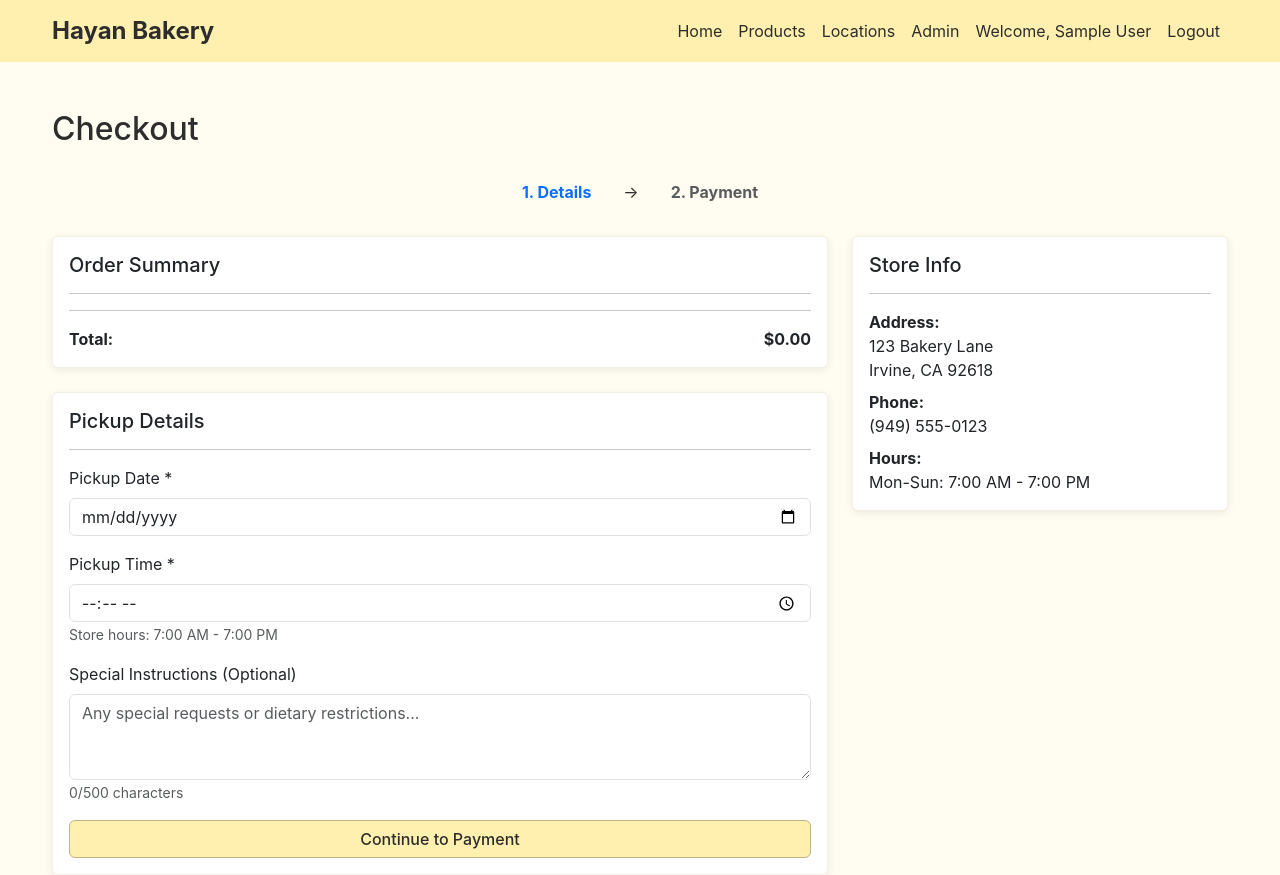
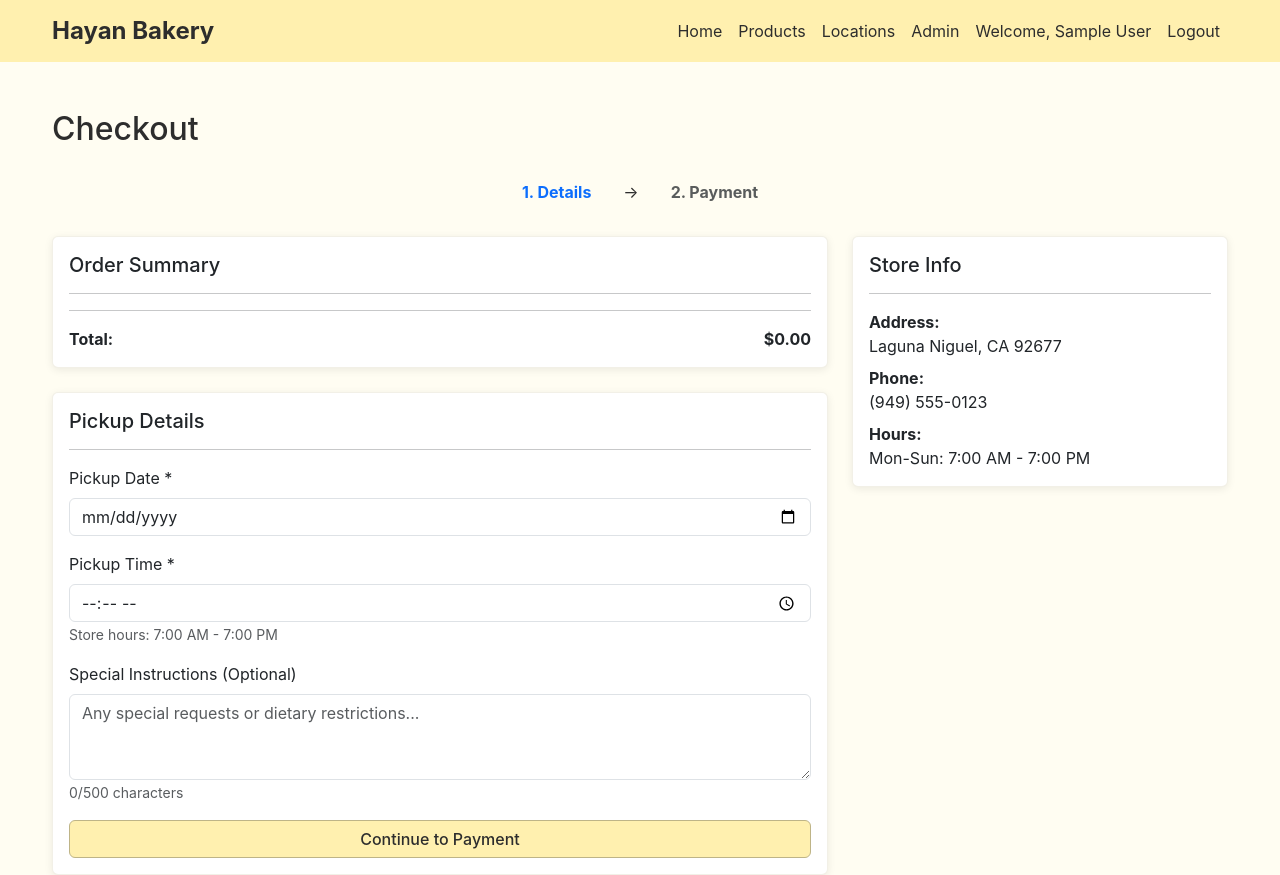
Before and after one commit to alicehjk/Project3, a React (Create React App) app in the folder client/: page /checkout in a window 1280 px wide. Built offline with nearby package versions, Linux system fonts and the light colour scheme; sample sign-in values are in the browser's storage.

Commit message:
update address

```diff
--- a/client/src/pages/Checkout.js
+++ b/client/src/pages/Checkout.js
@@ -255,8 +255,7 @@ function Checkout() {
               <hr />
               <p className="mb-2">
                 <strong>Address:</strong><br />
-                123 Bakery Lane<br />
-                Irvine, CA 92618
+                Laguna Niguel, CA 92677
               </p>
               <p className="mb-2">
                 <strong>Phone:</strong><br />
```
